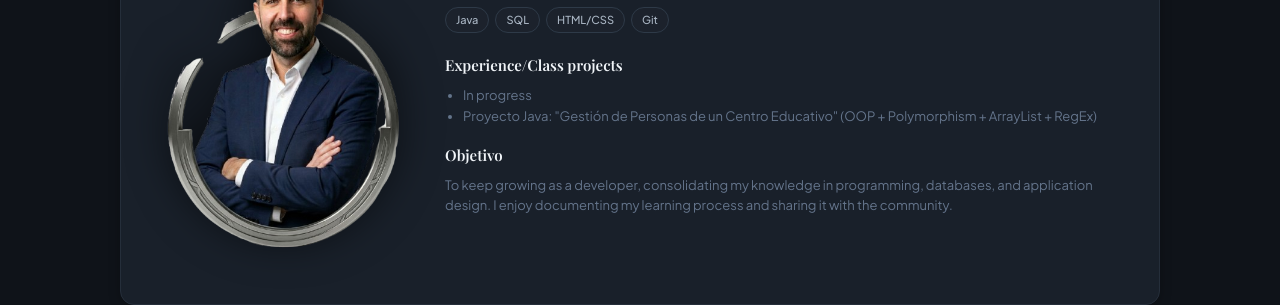
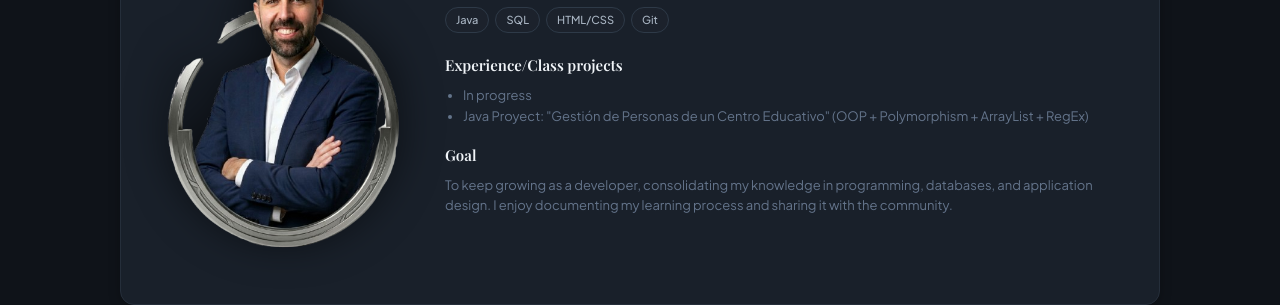
Before and after one commit to jmesmarrero/jmesmarrero.github.io, a Jekyll site: the page built from index.html, in a window 1280 px wide. Shown: the part 291-596 px from the top of the page. Built offline with Jekyll 4.4.1, drawn with Linux system fonts in a browser that asks for light colours.

Commit message:
correcion index

```diff
--- a/index.html
+++ b/index.html
@@ -39,10 +39,10 @@ Currently, I am focusing on key areas of software development.
         <h3 style="margin:0 0 8px">Experience/Class projects</h3>
         <ul class="muted" style="margin:0 0 16px;padding-left:18px">
           <li>In progress</li>
-          <li>Proyecto Java: "Gestión de Personas de un Centro Educativo" (OOP + Polymorphism + ArrayList + RegEx)</li>
+          <li>Java Proyect: "Gestión de Personas de un Centro Educativo" (OOP + Polymorphism + ArrayList + RegEx)</li>
         </ul>
 
-        <h3 style="margin:0 0 8px">Objetivo</h3>
+        <h3 style="margin:0 0 8px">Goal</h3>
         <p class="muted" style="margin:0">
           To keep growing as a developer, consolidating my knowledge in programming, databases, and application design.
 I enjoy documenting my learning process and sharing it with the community.
```
